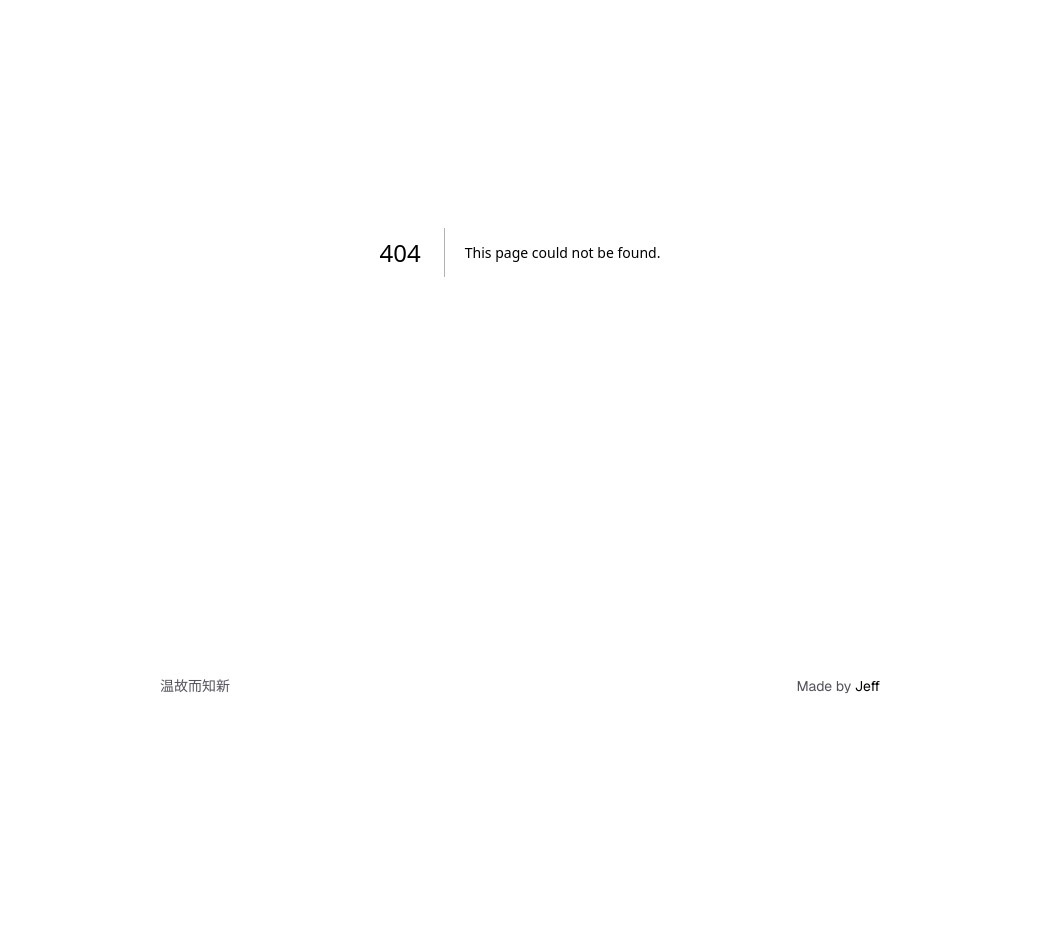
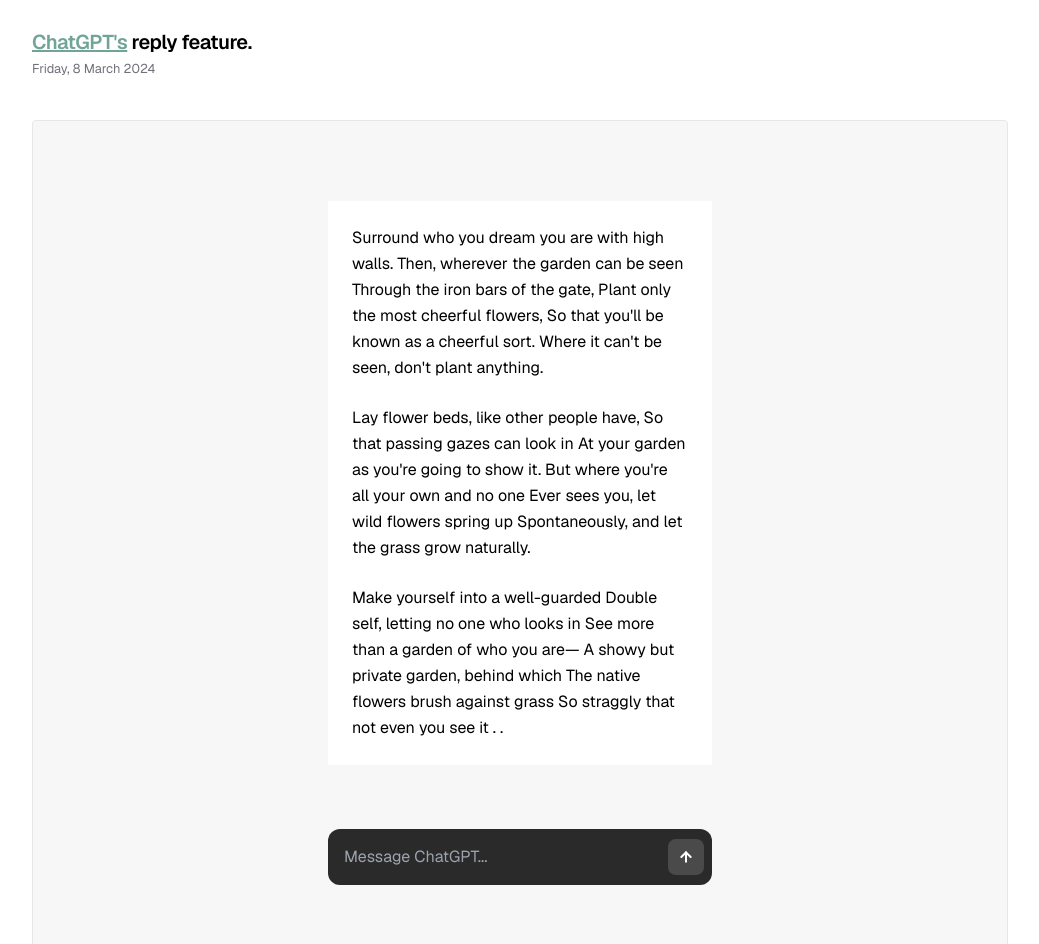
Before and after one commit to Jeff-Maina/lab, a Next.js app: page /projects/chat_gpt_reply_feature in a window 1280 px wide. Before the commit this address had no page. Shown: the part 148-1092 px from the top of the page, without its empty margins (120-1159 px from the left). Before the commit the page ends 868 px from the top, so only its background shows below. Built offline with nearby package versions, Linux system fonts and the light colour scheme.

Commit message:
Finish project

```diff
--- a/src/app/data/Appdata.ts
+++ b/src/app/data/Appdata.ts
@@ -36,4 +36,10 @@ export const ProjectsList: Array<ProjectProps> = [{
     draft: false,
     pageLink: "/projects/vercels_navbar"
 }
+    , {
+    project: "Chat GPT's reply feature",
+    dateCreated: "Friday, 8 March 2024",
+    draft: false,
+    pageLink: "/projects/chat_gpt_reply_feature"
+}
 ]
--- a/src/app/globals.css
+++ b/src/app/globals.css
@@ -11,10 +11,20 @@ html {
   /* scroll-behavior: smooth !important; */
 }
 
-#mask{
+#mask {
   mask-image: url("../../public/mask.svg");
   background-color: red;
   mask-repeat: no-repeat;
   mask-size: 50px;
   mask-position: 0;
 }
+
+.reply_box::-webkit-scrollbar {
+  background-color: transparent !important;
+  width: 5px;
+}
+
+.reply_box::-webkit-scrollbar-thumb {
+  background-color: rgb(109, 108, 108) !important;
+  border-radius: 5px;
+}
--- /dev/null
+++ b/src/app/projects/chat_gpt_reply_feature/comps/InputBox.tsx
@@ -0,0 +1,58 @@
+import { ArrowUp, Reply, X } from "lucide-react";
+import { FC } from "react";
+import { InputProps } from "./Interfaces";
+import { motion } from "framer-motion";
+
+const InputBox: FC<InputProps> = ({ closeInputBox, isReplying, replyText }) => {
+  return (
+    <div className="w-96 rounded-xl overflow-hidden">
+      {/* {isReplying && ( */}
+      <motion.div
+        initial={{
+          height: 0,
+        }}
+        animate={{
+          height: isReplying ? "auto" : 0,
+        }}
+        transition={{
+          height: {
+            duration: 0.2,
+          },
+        }}
+        className="flex w-full bg-[#3a3a3a] gap-2 overflow-hidden"
+      >
+        <div className="p-4 flex w-full h-full gap-2">
+          <div>
+            <Reply
+              className="rotate-[180deg]"
+              stroke="#999"
+              size={16}
+              strokeWidth={3}
+            />
+          </div>
+          <div className="w-full h-20  overflow-y-scroll reply_box">
+            <p className="text-white text-sm  leading-relaxed pr-2">
+              {replyText}
+            </p>
+          </div>
+          <div onClick={closeInputBox} className="cursor-pointer">
+            <X stroke="#999" size={16} strokeWidth={3} />
+          </div>
+        </div>
+      </motion.div>
+      {/* )} */}
+      <div className="bg-[#2a2a2a]  flex p-2 items-center shadow-xl relative z-10">
+        <input
+          type="text"
+          placeholder="Message ChatGPT..."
+          className="p-2 text-white outline-none bg-transparent w-full"
+        />
+        <button className="size-9 aspect-square bg-[#4a4a4a] rounded-[0.5rem] grid place-items-center">
+          <ArrowUp stroke="white" size={16} strokeWidth={3} />
+        </button>
+      </div>
+    </div>
+  );
+};
+
+export default InputBox;
--- /dev/null
+++ b/src/app/projects/chat_gpt_reply_feature/comps/Interfaces.ts
@@ -0,0 +1,9 @@
+interface InputProps {
+    closeInputBox: () => void;
+    isReplying: boolean;
+    replyText: string;
+}
+
+export type {
+    InputProps
+}
--- /dev/null
+++ b/src/app/projects/chat_gpt_reply_feature/page.tsx
@@ -0,0 +1,156 @@
+"use client";
+
+import { ArrowLeft, Quote } from "lucide-react";
+import Link from "next/link";
+import { useEffect, useRef, useState } from "react";
+import InputBox from "./comps/InputBox";
+
+const Page = () => {
+  const ref = useRef<HTMLDivElement | null>(null);
+
+  const [position, setPosition] = useState<{ x: number; y: number }>({
+    x: 0,
+    y: 0,
+  });
+
+  const [isHighlighting, setIsHighlighting] = useState<boolean>(false);
+  const [isReplying, setIsReplying] = useState(false);
+
+  const [replyText, setReplyText] = useState(" ");
+  const [highlightedText, setHighlightedText] = useState(" ");
+
+  const reply = () => {
+    setIsReplying(true);
+    setReplyText(highlightedText);
+    setIsHighlighting(false);
+  };
+
+  const closeInputBox = () => {
+    setIsReplying(false);
+    setReplyText("");
+  };
+
+  const getSelection = () => {
+    const selection = window.getSelection();
+    if (!selection || selection.isCollapsed) {
+      setIsHighlighting(false);
+      return;
+    }
+
+    const selectedText = selection.toString();
+
+    const range = selection.getRangeAt(0);
+    const startRect = range.getClientRects()[0];
+
+    const container = ref.current;
+    if (!container) return;
+    const bounds = container.getBoundingClientRect();
+
+    const x = startRect.left - bounds.left;
+    const y = startRect.top - bounds.top - 40;
+
+    setIsHighlighting(true);
+    setHighlightedText(selectedText);
+    setPosition({ x, y });
+  };
+
+  useEffect(() => {
+    const container = ref.current;
+    if (!container) return;
+
+    const handleMouseUp = (e: MouseEvent) => {
+      getSelection();
+    };
+
+    container.addEventListener("mouseup", handleMouseUp);
+
+    return () => {
+      container.removeEventListener("mouseup", handleMouseUp);
+    };
+  }, []);
+
+  return (
+    <>
+      <main className="max-w-5xl m-auto w-full min-h-screen pt-10 lg:pt-32 flex flex-col gap-10 p-6">
+        <header>
+          <Link href="/" className="flex items-center gap-1">
+            <ArrowLeft size={16} />
+            Back
+          </Link>
+          <br />
+          <p className="text-xl font-semibold tracking-tight">
+            <a
+              href="https://vercel.com"
+              target="_blank"
+              className="underline text-[#71a497] decoration-[#71a497] hover:decoration-[#42695f]"
+            >
+              ChatGPT's
+            </a>{" "}
+            reply feature.
+          </p>
+          <small className="text-zinc-500">Friday, 8 March 2024</small>
+        </header>
+        <div className="hidden md:flex flex-col w-full rounded border bg-zinc-100/70 min-h-[80vh] p-10 lg:p-20 items-center justify-end md:gap-16">
+          {/* nav */}
+          <div className="relative">
+            {isHighlighting && (
+              <>
+                <div
+                  style={{
+                    transform: `translate(${position.x}px, ${position.y}px)`,
+                  }}
+                  onClick={reply}
+                  className="size-8 rounded-lg bg-[#2a2a2a] absolute z-[999] grid place-items-center inset-0 cursor-pointer"
+                >
+                  <Quote size={16} fill="#fff" stroke="#000" />
+                </div>
+                <div
+                  onClick={() => {
+                    setIsHighlighting(false);
+                  }}
+                  className="fixed inset-0 w-full h-screen"
+                ></div>
+              </>
+            )}
+            <div
+              ref={ref}
+              className="flex flex-col max-w-sm gap-6 leading-relaxed relative p-6 z-50 bg-white"
+            >
+              <p className="">
+                Surround who you dream you are with high walls. Then, wherever
+                the garden can be seen Through the iron bars of the gate, Plant
+                only the most cheerful flowers, So that you'll be known as a
+                cheerful sort. Where it can't be seen, don't plant anything.
+              </p>
+              <p>
+                Lay flower beds, like other people have, So that passing gazes
+                can look in At your garden as you're going to show it. But where
+                you're all your own and no one Ever sees you, let wild flowers
+                spring up Spontaneously, and let the grass grow naturally.
+              </p>
+              <p>
+                Make yourself into a well-guarded Double self, letting no one
+                who looks in See more than a garden of who you are— A showy but
+                private garden, behind which The native flowers brush against
+                grass So straggly that not even you see it . .
+              </p>
+            </div>
+          </div>
+          <InputBox
+            replyText={replyText}
+            isReplying={isReplying}
+            closeInputBox={closeInputBox}
+          />
+        </div>
+        <div className="md:hidden">
+          <p className="text-sm">
+            [ Not optimized for small screens. Please switch to a larger
+            screen.]
+          </p>
+        </div>
+      </main>
+    </>
+  );
+};
+
+export default Page;
--- a/src/app/projects/masterclass_dropdown/page.tsx
+++ b/src/app/projects/masterclass_dropdown/page.tsx
@@ -30,9 +30,6 @@ const page: FC = () => {
         <small className="text-zinc-500">Saturday, 2 March 2024</small>
       </header>
       {/* for mobile screens */}
-      <div className="md:hidden">
-        <p>View on Larger screen</p>
-      </div>
       <div
         className="hidden md:block w-full rounded border bg-zinc-100/70 h-[80vh] p-10 lg:p-20"
         onClick={(e) => {
@@ -55,6 +52,11 @@ const page: FC = () => {
           {isDropdownActive && <Dropdown />}
         </div>
       </div>
+      <div className="md:hidden">
+        <p className="text-sm">
+          [ Not optimized for small screens. Please switch to a larger screen. ]
+        </p>
+      </div>
     </main>
   );
 };
--- a/src/app/projects/mr_pops_gallery_hover/page.tsx
+++ b/src/app/projects/mr_pops_gallery_hover/page.tsx
@@ -102,7 +102,11 @@ const page = () => {
         <br />
         <p className="text-xl font-semibold tracking-tight">
           Recreating the Gallery Hover Effect from{" "}
-          <a href="https://mrpops.ua/en" target="_blank" className="underline decoration-yellow-400 ">
+          <a
+            href="https://mrpops.ua/en"
+            target="_blank"
+            className="underline decoration-yellow-400 "
+          >
             Mr. Pops'
           </a>{" "}
           Website
@@ -130,6 +134,11 @@ const page = () => {
           })}
         </div>
       </div>
+      <div className="md:hidden">
+        <p className="text-sm">
+          [ Not optimized for small screens. Please switch to a larger screen. ]
+        </p>
+      </div>
     </main>
   );
 };
--- a/src/app/projects/raphael_salaja_navigation_bar_concept/comps/AddMenu.tsx
+++ b/src/app/projects/raphael_salaja_navigation_bar_concept/comps/AddMenu.tsx
@@ -40,13 +40,13 @@ const AddMenu: FC<AddMenuProps> = ({ isAddMenuActive, closeAddMenu }) => {
             <div className="w-full bg-[#2a2a2a] rounded-[10px]">
               <input
                 type="text"
-                className="p-2 w-full bg-transparent text-white pl-4 placeholder:text-[#6a6a6a] rounded-[10px] outline-none focus:border"
+                className="p-3 w-full bg-transparent text-white placeholder:text-[#6a6a6a] rounded-[10px] outline-none focus:border"
                 placeholder="Enter url"
               />
             </div>
             <button
               onClick={closeAddMenu}
-              className="p-2 bg-blue-600 w-full rounded-[10px] text-white font-medium hover:bg-blue-800 transition-all duration-200"
+              className="p-3 bg-blue-600 w-full rounded-[10px] text-white font-medium hover:bg-blue-800 transition-all duration-200"
             >
               continue
             </button>
--- a/src/app/projects/raphael_salaja_navigation_bar_concept/comps/FilterMenu.tsx
+++ b/src/app/projects/raphael_salaja_navigation_bar_concept/comps/FilterMenu.tsx
@@ -36,21 +36,21 @@ const FilterMenu: FC<FilterMenuProps> = ({
             </div>
             <div className="w-full h-[80%]  flex flex-col justify-between text-white text-sm">
               <div className="grid gap-3">
-                <div className="w-full bg-[#2a2a2a] p-4 rounded-[0.7rem] flex items-center justify-between">
+                <div className="w-full bg-[#2a2a2a] p-3 rounded-[0.7rem] flex items-center justify-between">
                   <div className="flex items-center gap-3 text-[#7a7a7a] font-medium">
                     <Calendar stroke={"#7a7a7a"} size={18} />
                     <p>Date Created</p>
                   </div>
                   <div></div>
                 </div>
-                <div className="w-full bg-[#2a2a2a] p-4 rounded-[0.7rem] flex items-center justify-between">
+                <div className="w-full bg-[#2a2a2a] p-3 rounded-[0.7rem] flex items-center justify-between">
                   <div className="flex items-center gap-3 text-[#7a7a7a] font-medium">
                     <Languages stroke={"#7a7a7a"} size={18} />
                     <p>Language</p>
                   </div>
                   <div></div>
                 </div>
-                <div className="w-full bg-[#2a2a2a] p-4 rounded-[0.7rem] flex items-center justify-between">
+                <div className="w-full bg-[#2a2a2a] p-3 rounded-[0.7rem] flex items-center justify-between">
                   <div className="flex gap-2 text-[#7a7a7a] font-medium">
                     <ALargeSmall stroke={"#7a7a7a"} size={20} />
                     <p>Title</p>
@@ -61,7 +61,7 @@ const FilterMenu: FC<FilterMenuProps> = ({
 
               <button
                 onClick={closeFilterMenu}
-                className="p-4 bg-blue-600 w-full rounded-[16px] text-white font-medium hover:bg-blue-800 transition-all duration-200"
+                className="p-3 bg-blue-600 w-full rounded-[16px] text-white font-medium hover:bg-blue-800 transition-all duration-200"
               >
                 Confirm
               </button>
--- a/src/app/projects/raphael_salaja_navigation_bar_concept/comps/Variants.ts
+++ b/src/app/projects/raphael_salaja_navigation_bar_concept/comps/Variants.ts
@@ -128,7 +128,7 @@ export const FilterMenuVariants = {
         zIndex: 10,
     },
     active: {
-        height: 360,
+        height: 320,
         width: 320,
         zIndex: 50,
         transition: {
--- a/src/app/projects/raphael_salaja_navigation_bar_concept/page.tsx
+++ b/src/app/projects/raphael_salaja_navigation_bar_concept/page.tsx
@@ -1,6 +1,6 @@
 "use client";
 
-import { ArrowLeft, ListFilter, Palette, Plus, Search,  } from "lucide-react";
+import { ArrowLeft, ListFilter, Palette, Plus, Search } from "lucide-react";
 import Link from "next/link";
 import { FC, useState } from "react";
 import Mask from "./comps/Mask";
@@ -10,10 +10,12 @@ import FilterMenu from "./comps/FilterMenu";
 
 const arr = [1, 2];
 
+
 const Page: FC = () => {
   // MASK LOGIC;
   const [isMaskActive, setMaskActive] = useState(false);
   const toggleMask = () => setMaskActive(!isMaskActive);
+
   const resetAll = () => {
     setMaskActive(false);
     setAddMenuActive(false);
@@ -82,8 +84,11 @@ const Page: FC = () => {
           ))}
         </div>
         <div className="flex gap-1 relative z-30 justify-center">
-          <button disabled className="size-12 bg-black shadow-lg rounded-full flex items-center justify-center cursor-not-allowed">
-            <Palette  size={16} stroke="white" strokeWidth={3} />
+          <button
+            disabled
+            className="size-12 bg-black shadow-lg rounded-full flex items-center justify-center cursor-not-allowed"
+          >
+            <Palette size={16} stroke="white" strokeWidth={3} />
           </button>
           <div className="rounded-full bg-black shadow-lg flex h-12 justify-evenly px-4 relative">
             <button className="relative h-full aspect-square">
@@ -111,7 +116,7 @@ const Page: FC = () => {
               closeFilterMenu={closeFilterMenu}
             />
           </div>
-          <button className="size-12 bg-black shadow-lg rounded-full flex items-center justify-center relative ">
+          <button className="size-12 bg-black shadow-lg rounded-full flex items-center justify-center relative cursor-default">
             <div
               onClick={() => {
                 toggleMask();
@@ -132,7 +137,9 @@ const Page: FC = () => {
         <Mask isMaskActive={isMaskActive} resetAll={resetAll} />
       </div>
       <div className="md:hidden">
-        <p>Preview on larger screen :)</p>
+        <p className="text-sm">
+          [ Not optimized for small screens. Please switch to a larger screen. ]
+        </p>
       </div>
     </main>
   );
--- a/src/app/projects/vercels_navbar/page.tsx
+++ b/src/app/projects/vercels_navbar/page.tsx
@@ -26,7 +26,10 @@ const Page = () => {
       <div className="hidden md:flex w-full rounded border bg-zinc-100/70 h-[80vh] p-10 lg:p-20 justify-center">
         <Navbar />
       </div>
-      <p>[ work in progress ]</p>
+      <div className="md:hidden">
+        <p className="text-sm">[ Not optimized for small screens. Please switch to a larger screen. ]</p>
+      </div>
+      <p className="hidden md:block">[ work in progress ]</p>
     </main>
   );
 };
```
